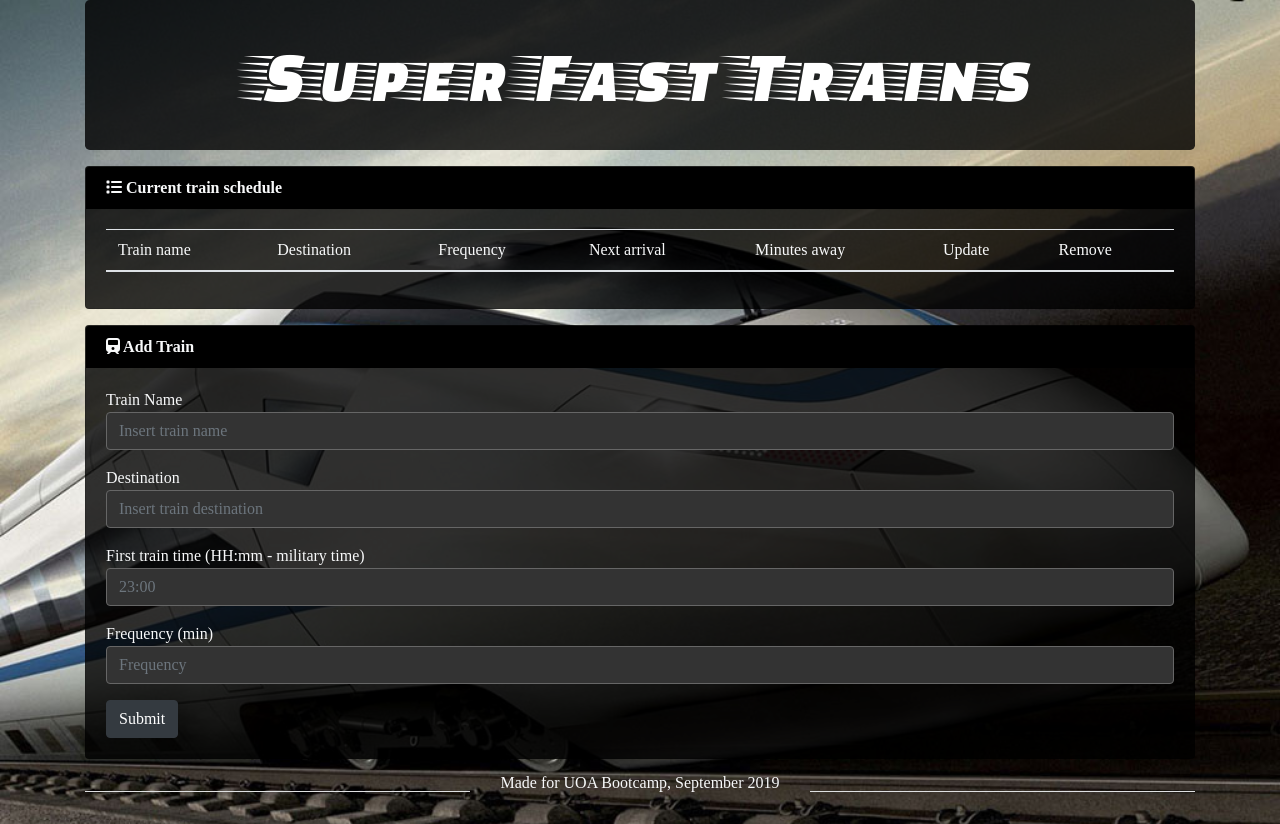
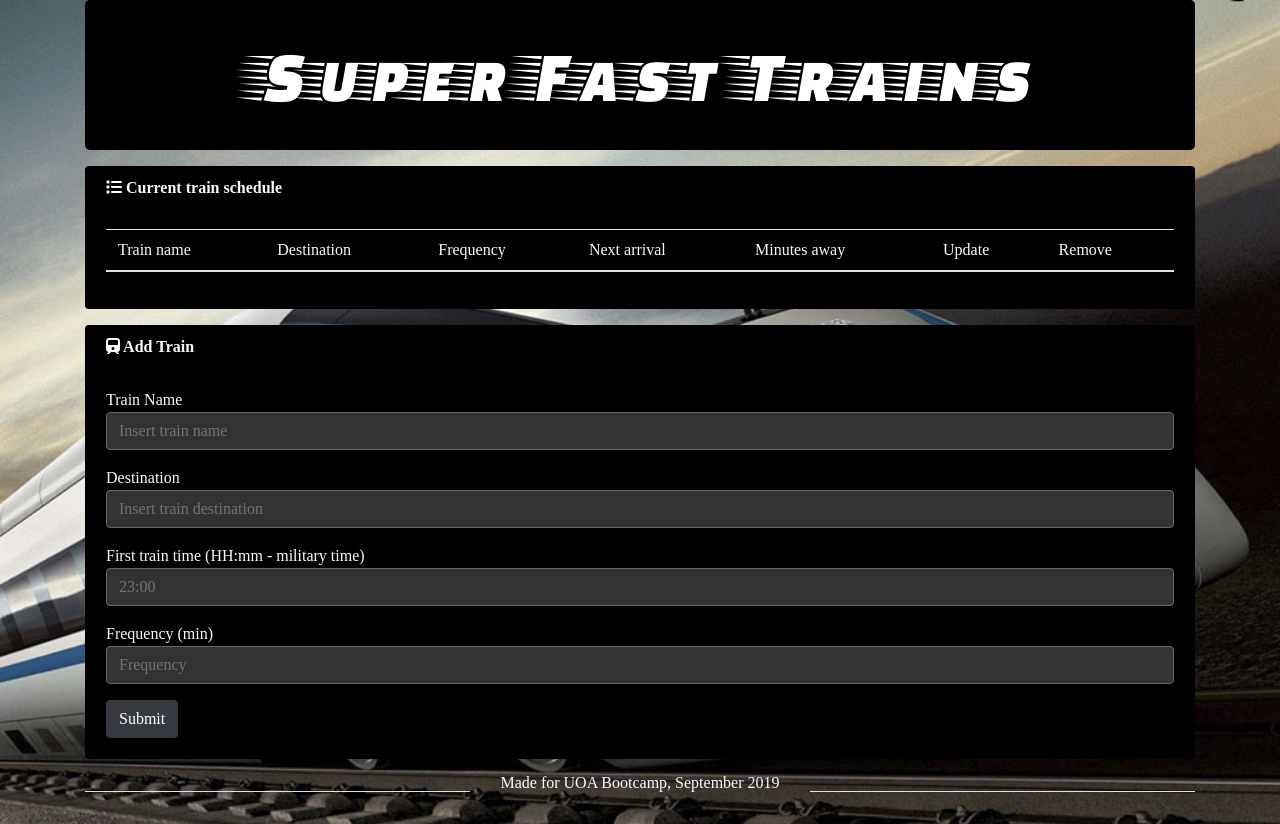
Before and after one commit to MalinkaMell/Train-Scheduler, a plain HTML site: page index.html in a window 1280 px wide. Drawn offline with nearby package versions, Linux system fonts and the light colour scheme; no server answers.

Commit message:
updated readme

```diff
--- a/assets/css/style.css
+++ b/assets/css/style.css
@@ -4,10 +4,10 @@ body {
 
 }
 .title {
-    background: rgba(0, 0, 0, 0.8);
+    background: rgba(0, 0, 0, 1);
 }
 .card {
-    background: rgba(0, 0, 0, 0.8);
+    background: rgba(0, 0, 0, 1);
 }
 .form-control, .form-control:focus {
     background: #333;
```
Also changed, not shown: assets/images/githubtpl.png (added), 1 other file.
